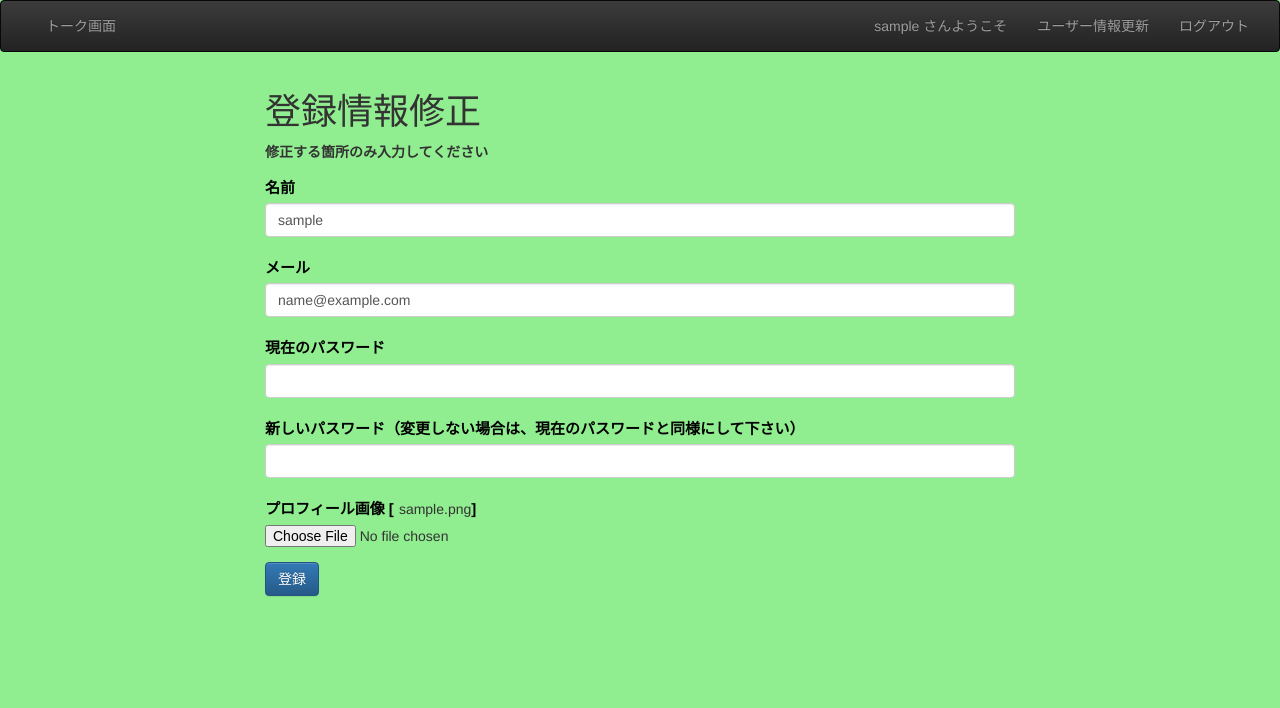
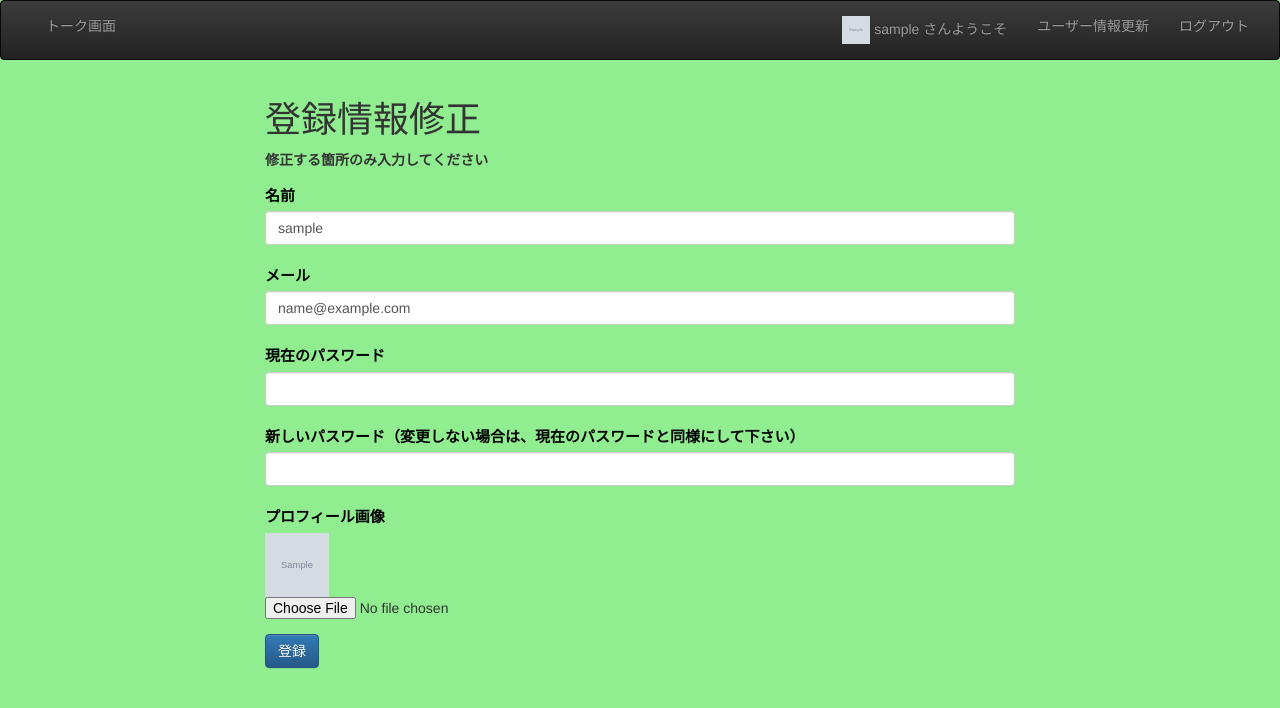
Before and after one commit to WheelChear-Developper/django_test_mysite2, a Django app: page /users/edit/ in a window 1280 px wide. Shown: the top 708 px of the page. Run offline with Django 3.2, Linux system fonts and the light colour scheme; a user stored in the database is signed in; tables that the repository leaves empty hold one stand-in row (values such as "Sample post"); grey boxes marked "Sample" are stand-in pictures; some libraries are stand-ins or nearby versions.

Commit message:
プロフィール画像表示設定

```diff
--- a/talkapp/templates/navbar.html
+++ b/talkapp/templates/navbar.html
@@ -20,7 +20,7 @@
       {% endif %}
       <ul class="nav navbar-nav navbar-right">
         {% if user.is_authenticated %}
-        <li><a href="{% url 'talkapp:user_edit' %}">{{ user.username }} さんようこそ</a></li>
+        <li><a href="{% url 'talkapp:user_edit' %}"><img src="/static/images/{{ user.profile.image }}" width=28 height=28> {{ user.username }} さんようこそ</a></li>
         <li><a href="{% url 'talkapp:user_edit' %}">ユーザー情報更新</a></li>
         <li><a href="{% url 'talkapp:getlogout' %}">ログアウト</a></li>
         {% else %}
--- a/talkapp/templates/talkapp/user_edit.html
+++ b/talkapp/templates/talkapp/user_edit.html
@@ -29,7 +29,8 @@
         <input type="password" name="password" class="form-control" id="Password">
       </div>
       <div class="form-group">
-        <label class="label-required-text" for="ImageFile">プロフィール画像 [</label>{{ user_image }}<label class="label-required-text" for="ImageFile">]</label>
+        <label class="label-required-text" for="ImageFile">プロフィール画像</label><br>
+        <img class="" src="/static/images/{{ user_image }}" width=64 height=64>
         <input type="file" name="file" id="ImageFile">
       </div>
       <button type="submit" class="btn btn-primary">登録</button>
```
